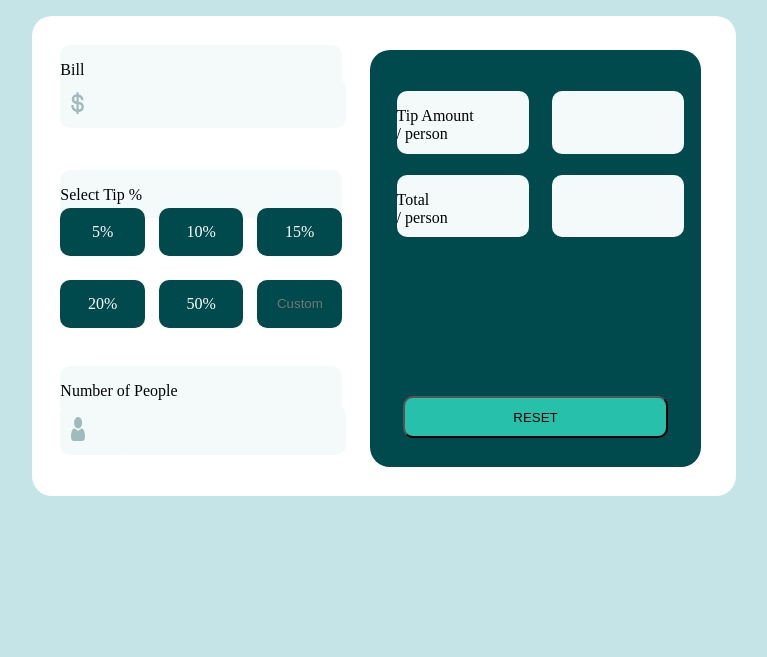
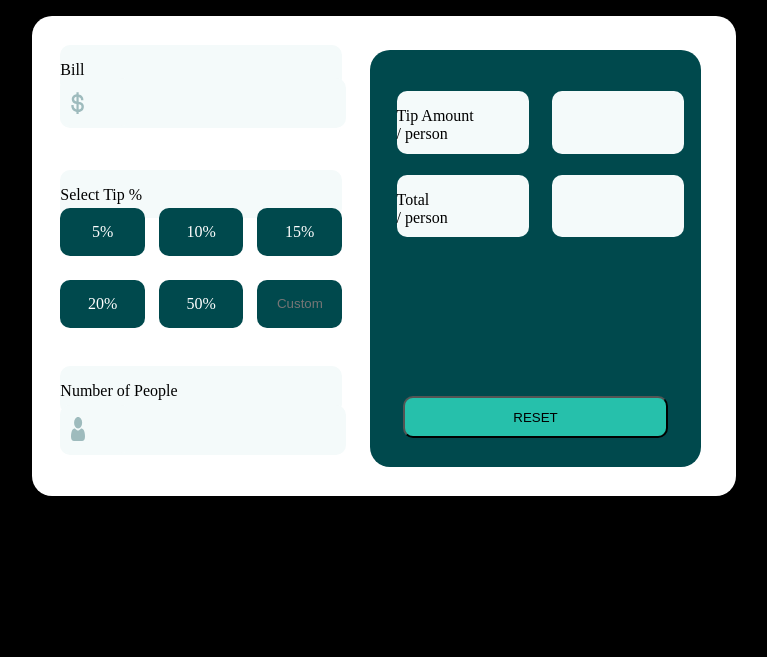
Before and after one commit to Buttur47/Tip-Calculator-app, a plain HTML site: page index.html in a window 1280 px wide. Shown: the part 143-800 px from the top of the page, without its empty margins (250-1017 px from the left). Drawn offline with Linux system fonts and the light colour scheme.

Commit message:
first commit

```diff
--- a/index.html
+++ b/index.html
@@ -10,7 +10,7 @@
   <link rel="stylesheet" href="style.css">
 </head>
 
-<body style="background-color:hsl(185, 41%, 84%);">
+<body style="background-color:black;">
   <script src="main.js">
   </script>
   <div class="container0">
```
